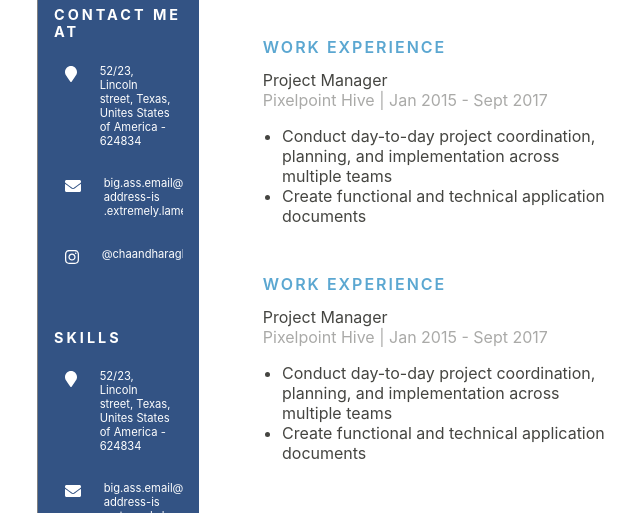
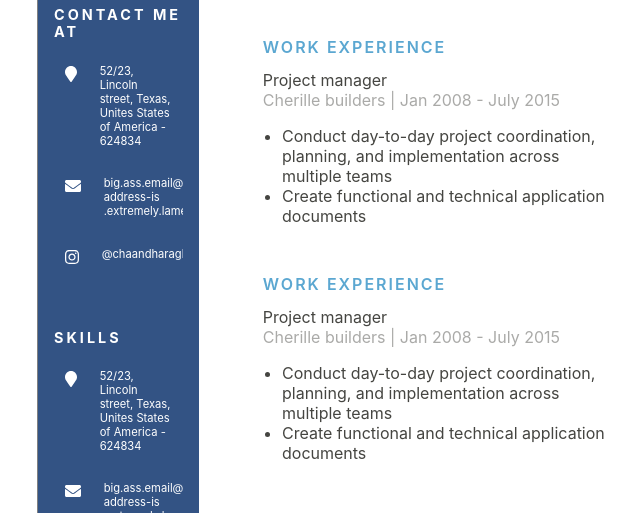
Before and after one commit to chaandharaghav/cv-application, a React (Create React App) app: page / in a window 1280 px wide. Shown: the part 230-743 px from the top of the page, without its empty margins (602-1242 px from the left). Built offline with nearby package versions, Linux system fonts and the light colour scheme.

Commit message:
Separate entries from MainContentSection into components

```diff
--- a/src/components/mainContent/MainContentSection.js
+++ b/src/components/mainContent/MainContentSection.js
@@ -1,28 +1,19 @@
 import react from 'react';
-
-// importing components
-import RoleHeader from './RoleHeader';
 
 // importing styles
 import '../../styles/MainContentSection.css';
+import MainSectionEntry from './MainSectionEntry';
 
 class MainContentSection extends react.Component {
   render() {
     return (
       <div className="main-content-section">
         <h2>{this.props.heading}</h2>
-        <RoleHeader
-          role="Project Manager"
-          location="Pixelpoint Hive"
-          duration="Jan 2015 - Sept 2017"
+        <MainSectionEntry
+          role="Project manager"
+          location="Cherille builders"
+          duration="Jan 2008 - July 2015"
         />
-        <ul>
-          <li>
-            Conduct day-to-day project coordination, planning, and
-            implementation across multiple teams
-          </li>
-          <li>Create functional and technical application documents</li>
-        </ul>
       </div>
     );
   }
--- /dev/null
+++ b/src/components/mainContent/MainSectionEntry.js
@@ -0,0 +1,27 @@
+import react from 'react';
+
+// importing components
+import RoleHeader from './RoleHeader';
+
+class MainSectionEntry extends react.Component {
+  render() {
+    return (
+      <div>
+        <RoleHeader
+          role={this.props.role}
+          location={this.props.location}
+          duration={this.props.duration}
+        />
+        <ul>
+          <li>
+            Conduct day-to-day project coordination, planning, and
+            implementation across multiple teams
+          </li>
+          <li>Create functional and technical application documents</li>
+        </ul>
+      </div>
+    );
+  }
+}
+
+export default MainSectionEntry;
```
